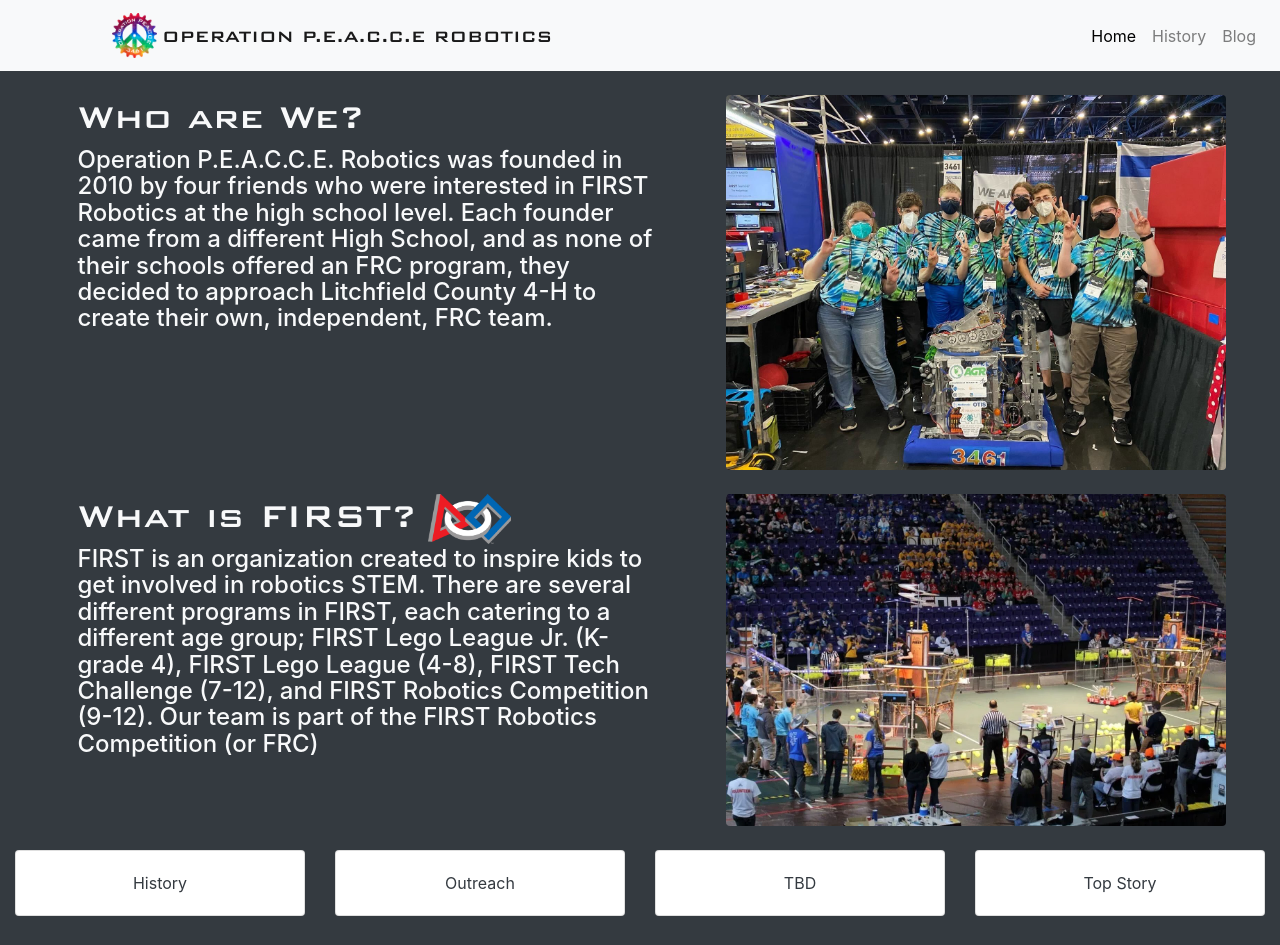
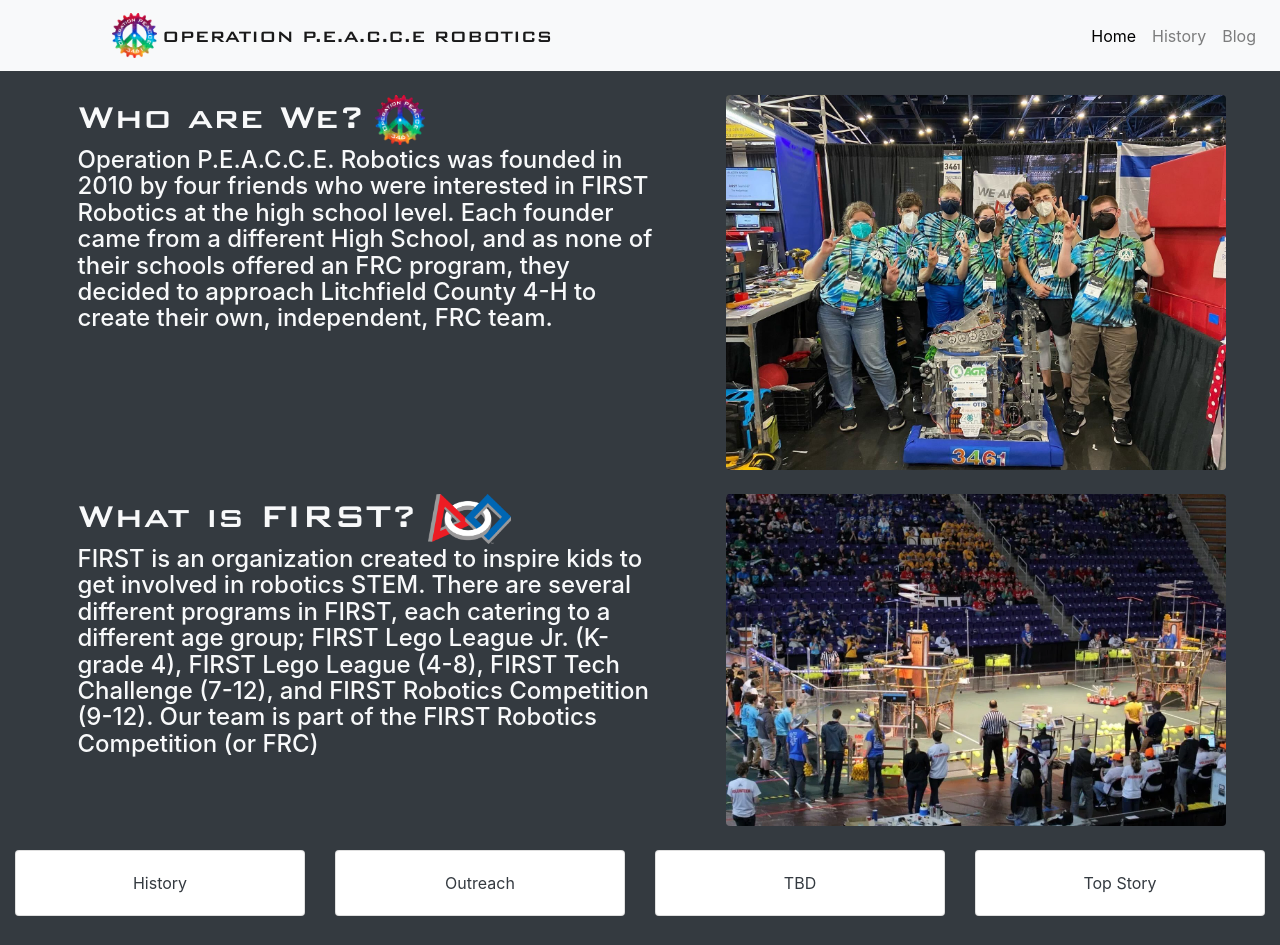
Before and after one commit to Operation-P-E-A-C-C-E-Robotics/Operation-P-E-A-C-C-E-Robotics.github.io, a Jekyll site: the page built from index.html, in a window 1280 px wide. Shown: the top 945 px of the page. Built offline with Jekyll 4.4.1, drawn with Linux system fonts in a browser that asks for light colours; nearby versions of some CDN libraries.

Commit message:
I have an idea

```diff
--- a/_data/home.yaml
+++ b/_data/home.yaml
@@ -2,7 +2,7 @@
 
 - header: Who are We?
   content: Operation P.E.A.C.C.E. Robotics was founded in 2010 by four friends who were interested in FIRST Robotics at the high school level. Each founder came from a different High School, and as none of their schools offered an FRC program, they decided to approach Litchfield County 4-H to create their own, independent, FRC team.
-  glyph: null
+  glyph: /assets/images/PeacceLogoTieDyeWhiteText.svg
   image: /assets/images/WorldsPitPic.jpg
 
 #What is FIRST | Second Header
```
